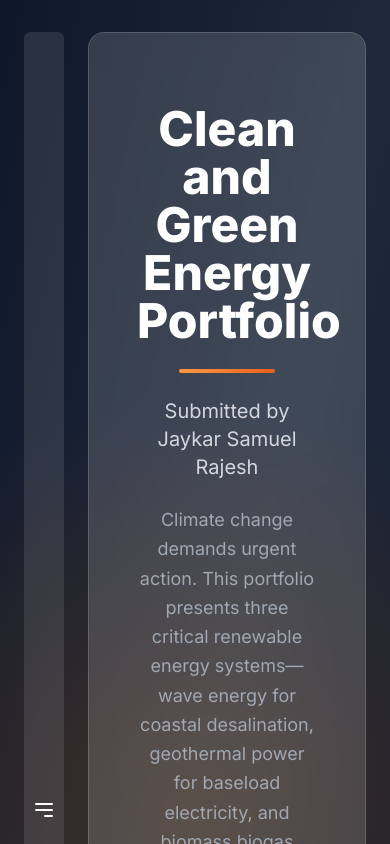
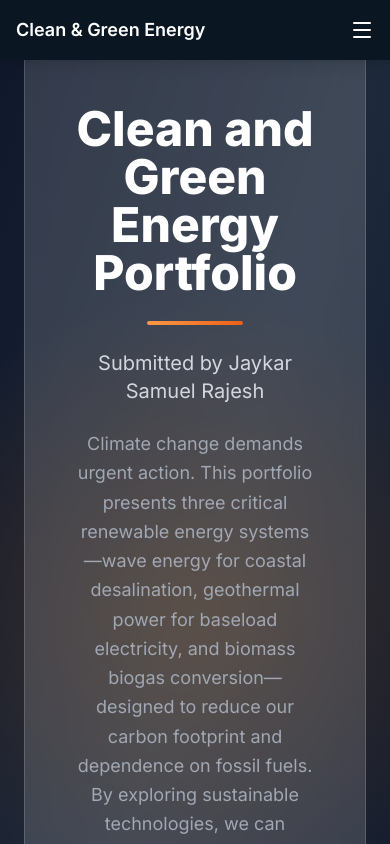
Before and after one commit to JakeGitty/renewable-energy-portfolio, a Next.js app: page / in a window 390 px wide. Shown: the top 844 px of the page. Built offline with nearby package versions, Linux system fonts and the light colour scheme.

Commit message:
Update project code

```diff
--- /dev/null
+++ b/app/components/Navbar.tsx
@@ -0,0 +1,64 @@
+'use client';
+import { useState } from 'react';
+import { Menu, X } from 'lucide-react';
+import Link from 'next/link';
+
+const Navbar = () => {
+  const [isOpen, setIsOpen] = useState(false);
+
+  const activities = [
+    { id: 0, title: 'Home', icon: '🏠', href: '/' },
+    { id: 1, title: 'Activity 1', icon: '🌊', href: '/activity1' },
+    { id: 2, title: 'Activity 2', icon: '🔥', href: '/activity2' },
+    { id: 3, title: 'Activity 3', icon: '🌱', href: '/activity3' },
+  ];
+
+  return (
+    <nav className="bg-[#0B1623] text-white shadow-lg fixed w-full z-50">
+      <div className="flex justify-between items-center p-4">
+        <h1 className="text-lg font-semibold">Clean & Green Energy</h1>
+
+        {/* Hamburger icon */}
+        <button
+          className="md:hidden"
+          onClick={() => setIsOpen(!isOpen)}
+        >
+          {isOpen ? <X size={24} /> : <Menu size={24} />}
+        </button>
+
+        {/* Desktop Menu */}
+        <ul className="hidden md:flex gap-6">
+          {activities.map((act) => (
+            <li key={act.id}>
+              <Link
+                href={act.href}
+                className="flex items-center gap-2 hover:text-orange-400 transition"
+              >
+                <span>{act.icon}</span> {act.title}
+              </Link>
+            </li>
+          ))}
+        </ul>
+      </div>
+
+      {/* Mobile Menu */}
+      {isOpen && (
+        <ul className="flex flex-col md:hidden bg-[#0B1623] px-6 pb-4 transition-all duration-300">
+          {activities.map((act) => (
+            <li key={act.id} className="py-2 border-b border-gray-700">
+              <Link
+                href={act.href}
+                className="flex items-center gap-2 hover:text-orange-400 transition"
+                onClick={() => setIsOpen(false)}
+              >
+                <span>{act.icon}</span> {act.title}
+              </Link>
+            </li>
+          ))}
+        </ul>
+      )}
+    </nav>
+  );
+};
+
+export default Navbar;
--- a/app/page.tsx
+++ b/app/page.tsx
@@ -2,6 +2,7 @@
 import { useState } from 'react';
 import { motion, AnimatePresence } from 'framer-motion';
 import Image from 'next/image'; // Import the Image component
+import Navbar from './components/Navbar'; // Import the new Navbar component
 
 const Portfolio = () => {
   const [activeActivity, setActiveActivity] = useState(0);
@@ -114,6 +115,11 @@ const Portfolio = () => {
   };
   return (
     <>
+      {/* Navbar for mobile only */}
+      <div className="md:hidden">
+        <Navbar />
+      </div>
+
       <div className="min-h-screen bg-gradient-to-br from-slate-900 via-slate-800 to-slate-900 text-white relative overflow-hidden">
         {/* Radial gradient effect */}
         <div className="absolute inset-0 z-0 bg-radial-gradient"></div>
@@ -121,6 +127,8 @@ const Portfolio = () => {
         {/* MAIN LAYOUT */}
         <div className="relative z-10 flex gap-6 px-6 py-8">
           {/* Mobile Menu Button - visible only on mobile */}
+          {/* REMOVED: This is replaced by the new Navbar component */}
+          {/*
           <div className="md:hidden flex justify-end mb-4">
             <button
               onClick={() => setIsMobileMenuOpen(!isMobileMenuOpen)}
@@ -137,8 +145,11 @@ const Portfolio = () => {
               )}
             </button>
           </div>
+          */}
 
           {/* Mobile Menu Overlay (backdrop) */}
+          {/* REMOVED: This is replaced by the new Navbar component */}
+          {/*
           <AnimatePresence>
             {isMobileMenuOpen && (
               <motion.div
@@ -151,8 +162,11 @@ const Portfolio = () => {
               />
             )}
           </AnimatePresence>
+          */}
 
           {/* Mobile Sidebar (animated) - hidden on desktop */}
+          {/* REMOVED: This is replaced by the new Navbar component */}
+          {/*
           <AnimatePresence>
             {isMobileMenuOpen && (
               <motion.div
@@ -166,9 +180,10 @@ const Portfolio = () => {
               </motion.div>
             )}
           </AnimatePresence>
+          */}
 
           {/* Desktop Sidebar - hidden on mobile */}
-          <div className="hidden md:block w-80 flex-shrink-0">
+          <div className="hidden md:block w-80 flex-shrink-0 mt-8"> {/* Added mt-8 to offset fixed navbar */}
             <div className="space-y-3 sticky top-24">
               <SidebarContent />
             </div>
--- a/package.json
+++ b/package.json
@@ -9,6 +9,7 @@
     "lint": "eslint"
   },
   "dependencies": {
+    "@headlessui/react": "^2.2.9",
     "framer-motion": "^12.23.24",
     "next": "15.5.6",
     "react": "19.1.0",
```
Also changed, not shown: 1 other file (tests, documents, lock files or other folders).
